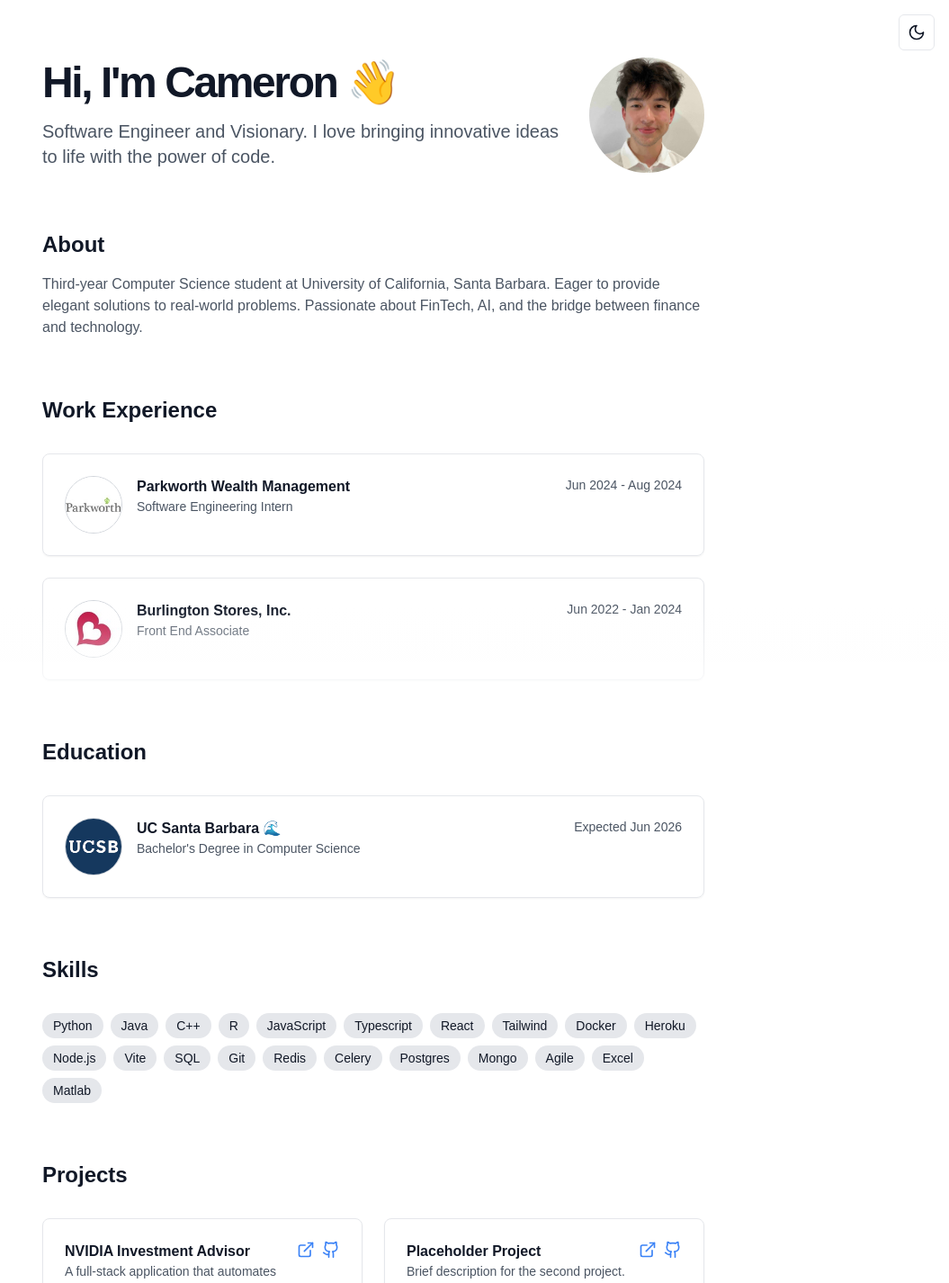
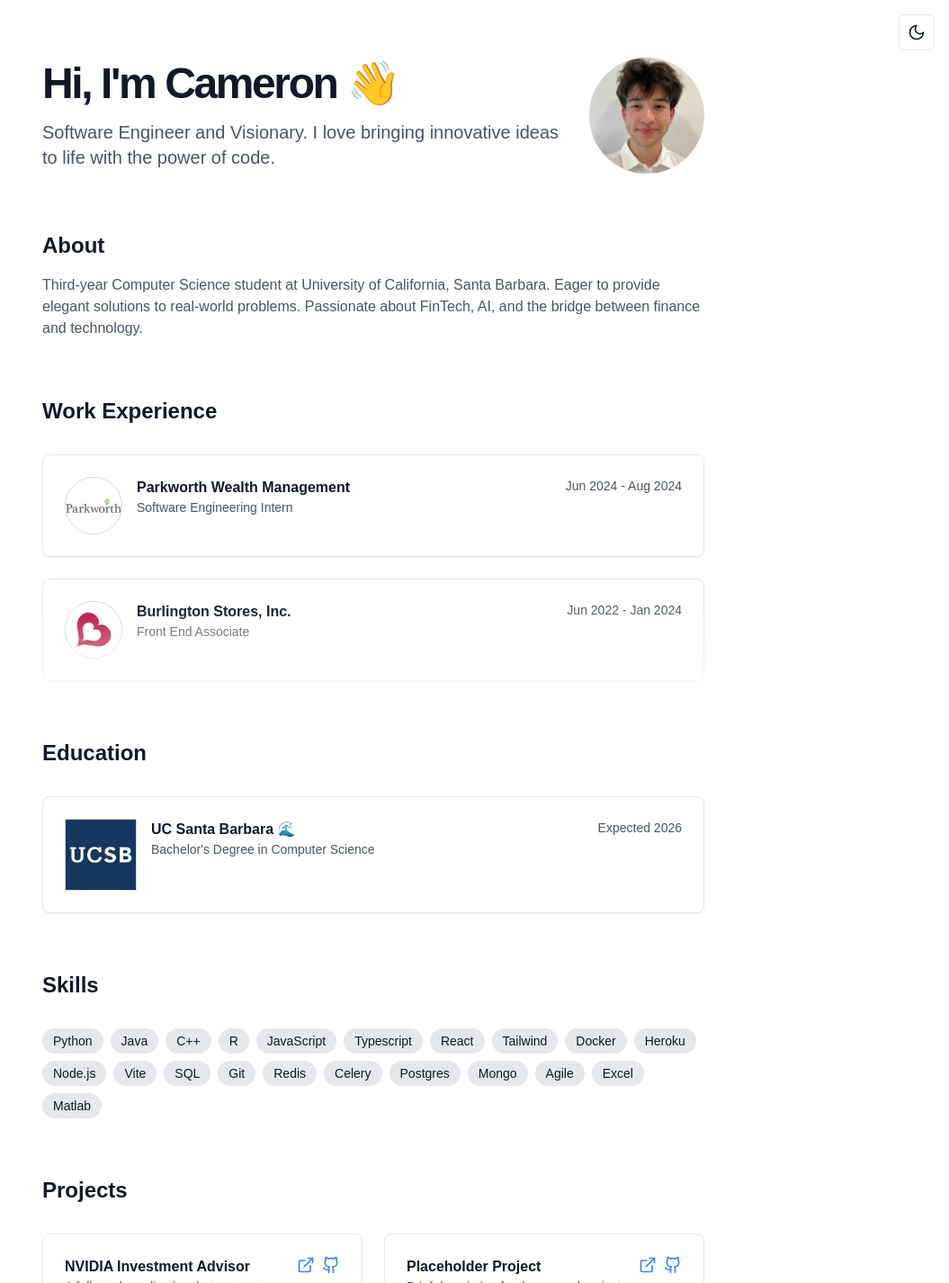
Before and after one commit to cameronbyrne4/personal-website, a Next.js app: page / in a window 1280 px wide. Shown: the top 1426 px of the page at 90% size, without its empty margins (225-1280 px from the left). Built offline with nearby package versions, Linux system fonts and the light colour scheme.

Commit message:
fixed build bugs with apos

```diff
--- a/src/components/PersonalWebsite.tsx
+++ b/src/components/PersonalWebsite.tsx
@@ -6,15 +6,15 @@
 import { Button } from "@/components/ui/button";
 import { ExternalLink, Mail, Github, Sun, Moon, Linkedin } from "lucide-react";
 import { useState, useEffect } from "react";
+import Image from "next/image";
 import portrait from "@/assets/portrait.jpg";
 import parkworth from "@/assets/parkworth.jpeg";
 import burlington from "@/assets/burlington.jpeg";
 import sbseal from "@/assets/sbseal.jpeg";
-import projects from './projects'; // Adjust the path as necessary
+import projects from "./projects"; // Adjust the path as necessary
 
 const PersonalWebsite = () => {
   const [isDarkMode, setIsDarkMode] = useState(false);
-  const [dropdowns, setDropdowns] = useState<{ [key: string]: boolean }>({});
 
   useEffect(() => {
     if (isDarkMode) {
@@ -23,10 +23,6 @@
       document.documentElement.classList.remove("dark");
     }
   }, [isDarkMode]);
-
-  const toggleDropdown = (key: string) => {
-    setDropdowns((prev) => ({ ...prev, [key]: !prev[key] }));
-  };
 
   return (
     <div className="min-h-screen bg-white dark:bg-gray-900 text-gray-900 dark:text-gray-100 relative">
@@ -49,7 +45,7 @@
         <section className="mb-16 flex items-center">
           <div className="flex-1">
             <h1 className="text-5xl tracking-tighter font-bold mb-4">
-              Hi, I'm Cameron 👋
+              Hi, I&apos;m Cameron 👋
             </h1>
             <p className="text-xl text-gray-600 dark:text-gray-400">
               Software Engineer and Visionary. I love bringing innovative ideas
@@ -57,10 +53,12 @@
             </p>
           </div>
           <div className="flex-shrink-0 ml-8">
-            <img
+            <Image
               src={portrait.src}
               alt="Cameron Portrait"
-              className="w-32 h-32 rounded-full border-1 border-gray-300 dark:border-gray-600"
+              width={128}
+              height={128}
+              className="rounded-full border-1 border-gray-300 dark:border-gray-600"
             />
           </div>
         </section>
@@ -84,10 +82,12 @@
               <CardContent className="pt-6">
                 <div className="flex items-start">
                   <div className="flex-shrink-0">
-                    <img
+                    <Image
                       src={parkworth.src}
                       alt="Parkworth Wealth Management Logo"
-                      className="w-16 h-16 rounded-full border border-gray-300 dark:border-gray-600"
+                      width={64}
+                      height={64}
+                      className="rounded-full border border-gray-300 dark:border-gray-600"
                     />
                   </div>
                   <div className="flex-1 ml-4">
@@ -111,10 +111,12 @@
               <CardContent className="pt-6">
                 <div className="flex items-start">
                   <div className="flex-shrink-0">
-                    <img
+                    <Image
                       src={burlington.src}
                       alt="Burlington Stores Logo"
-                      className="w-16 h-16 rounded-full border border-gray-300 dark:border-gray-600"
+                      width={64}
+                      height={64}
+                      className="rounded-full border border-gray-300 dark:border-gray-600"
                     />
                   </div>
                   <div className="flex-1 ml-4">
@@ -144,19 +146,21 @@
             <CardContent className="pt-6">
               <div className="flex items-start">
                 <div className="flex-shrink-0">
-                  <img
+                  <Image
                     src={sbseal.src}
                     alt="SB Seal Logo"
-                    className="w-16 h-16 rounded-full border border-gray-300 dark:border-gray-600"
+                    width={80}
+                    height={48}
+                    className="object-cover border border-gray-300 dark:border-gray-600"
                   />
                 </div>
                 <div className="flex-1 ml-4">
                   <div className="flex justify-between items-start">
                     <div>
                       <h3 className="font-bold">UC Santa Barbara 🌊</h3>
-                      <p className="text-sm text-gray-600 dark:text-gray-400">Bachelor's Degree in Computer Science</p>
+                      <p className="text-sm text-gray-600 dark:text-gray-400">Bachelor&apos;s Degree in Computer Science</p>
                     </div>
-                    <p className="text-sm text-gray-600 dark:text-gray-400">Expected Jun 2026</p>
+                    <p className="text-sm text-gray-600 dark:text-gray-400">Expected 2026</p>
                   </div>
                 </div>
               </div>
```
